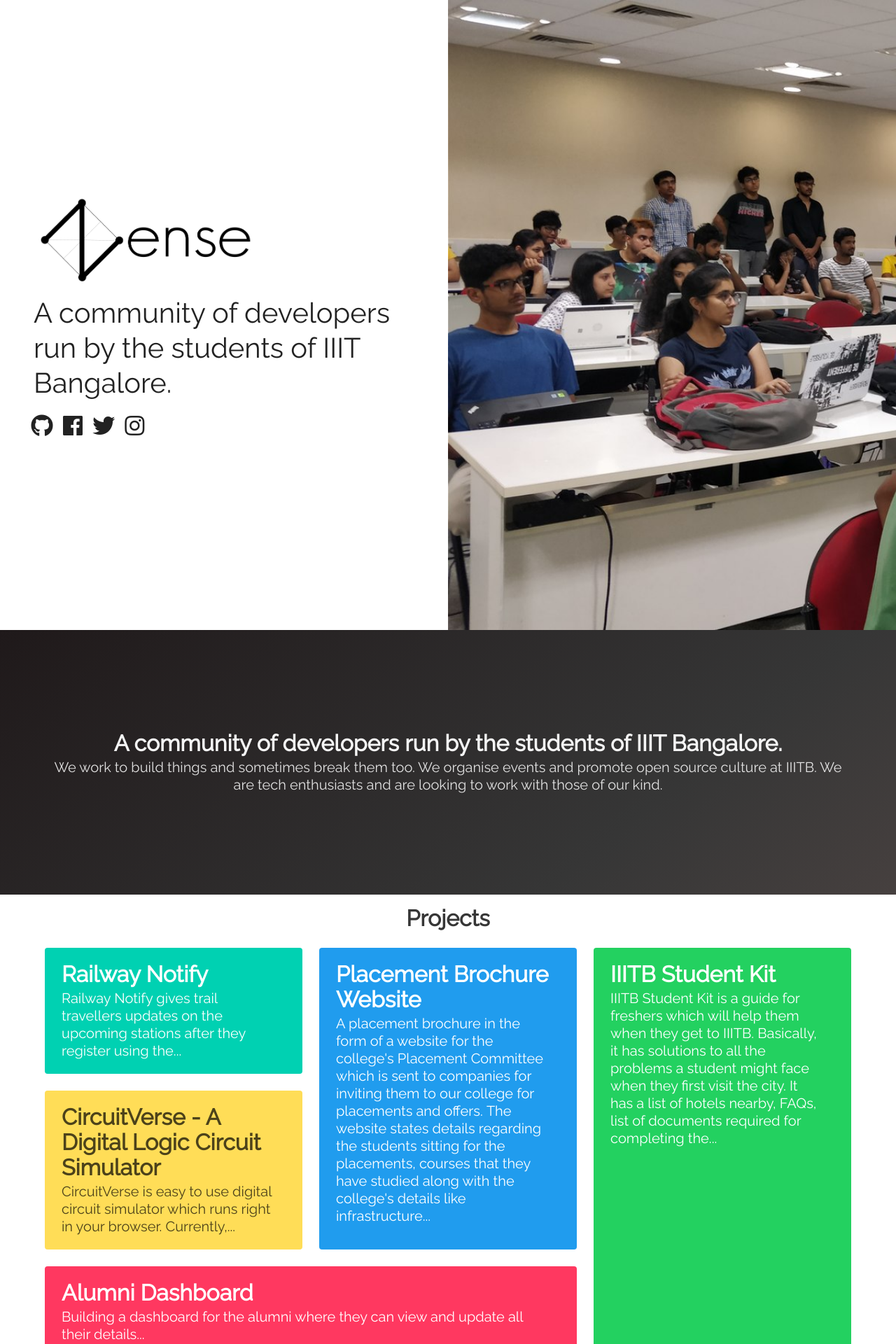
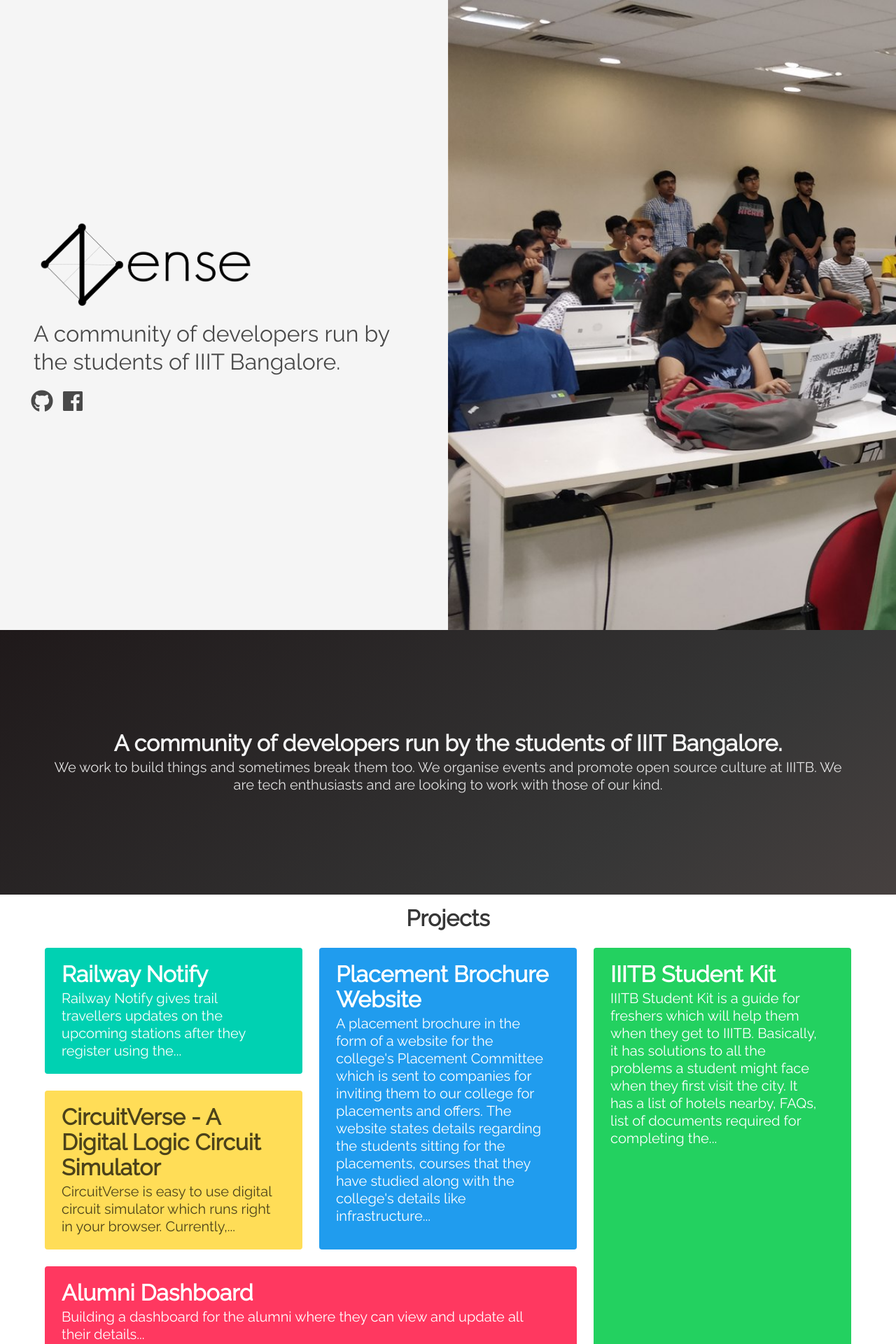
Before and after one commit to zense/zense.github.io, a Jekyll site: the page built from index.md, in a window 1280 px wide. Shown: the top 1920 px of the page at 70% size. Built offline with Jekyll 4.4.1, drawn with Linux system fonts in a browser that asks for light colours; nearby versions of some CDN libraries.

Commit message:
fix home page

```diff
--- a/_config.yml
+++ b/_config.yml
@@ -14,14 +14,12 @@
 # You can create any custom variable you would like, and they will be accessible
 # in the templates via {{ site.myvariable }}.
 title: Zense
-email: your-email@domain.com
+email: zense@iiitb.org
 description: > # this means to ignore newlines until "baseurl:"
-  Write an awesome description for your new site here. You can edit this
-  line in _config.yml. It will appear in your document head meta (for
-  Google search results) and in your feed.xml site description.
+  A community of developers run by the students of IIIT Bangalore.
 baseurl: "" # the subpath of your site, e.g. /blog
 url: "" # the base hostname & protocol for your site, e.g. http://example.com
-twitter_username: zense
+facebook_username: zense.dev
 github_username:  zense
 
 collections:
@@ -74,7 +72,7 @@ exclude:
 paginate:            5
 paginate_path:       "page:num"
 
-permalink:           /:year/:title
+permalink:           /posts/:year/:title
 
 # Minima date format
 # refer to http://shopify.github.io/liquid/filters/date/ if you want to customize this
--- a/_layouts/home.html
+++ b/_layouts/home.html
@@ -4,28 +4,27 @@ layout: default
 <section class="home split columns">
 
 
-  <div class="column hero is-fullheight is-white">
+  <div class="column hero is-fullheight is-light">
     <!-- Hero content: will be in the middle -->
-    <div class="hero-body" style="background: -moz-linear-gradient(left, rgba(171,171,171,1) 0%, rgba(219,219,219,1) 100%);">
+    <div class="hero-body"> <!--style="background: -moz-linear-gradient(left, rgba(171,171,171,1) 0%, rgba(219,219,219,1) 100%);"-->
       <div class="container" style="padding:1.5rem;">
         <img src="{{site.baseurl}}/assets/zense.png" alt="Zense Logo" style="width: 25vw;height:auto;">
         <!-- <h2 class="subtitle" style="border-top: 1px">
           Software Developer's Group @ IIIT Bangalore
         </h2> -->
-        <h2 class="subtitle is-2">A community of developers run by the students of IIIT Bangalore.</h2>
+        <h2 class="subtitle is-3">{{ site.description }}</h2>
 
-        <span class="icon" style="margin-right:1rem;">
+        <a href="https://github.com/{{ site.github_username }}">
+          <span class="icon" style="margin-right:1rem;">
             <i class="fab fa-github subtitle is-3"></i>
           </span>
+        </a>
+        <a href="https://facebook.com/{{ site.facebook_username }}">
           <span class="icon" style="margin-right:1rem;">
             <i class="fab fa-facebook subtitle is-3"></i>
           </span>
-          <span class="icon" style="margin-right:1rem;">
-            <i class="fab fa-twitter subtitle is-3"></i>
-          </span>
-          <span class="icon" style="margin-right:1rem;">
-            <i class="fab fa-instagram subtitle is-3"></i>
-          </span>
+        </a>
+
       </div>
     </div>
 
```
